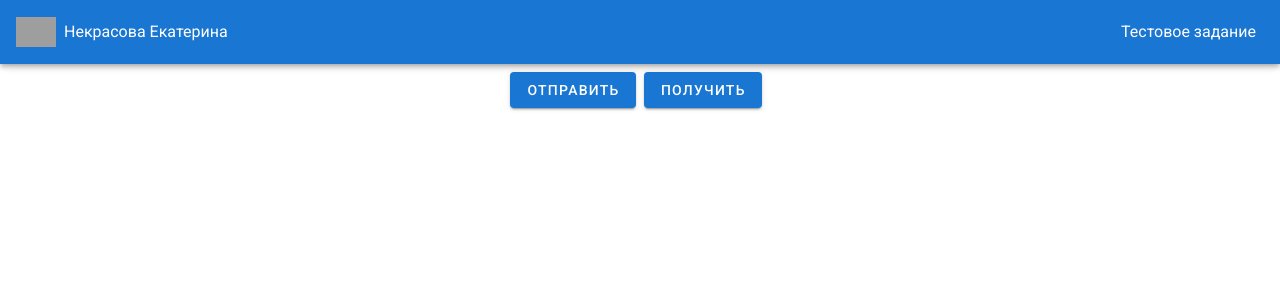
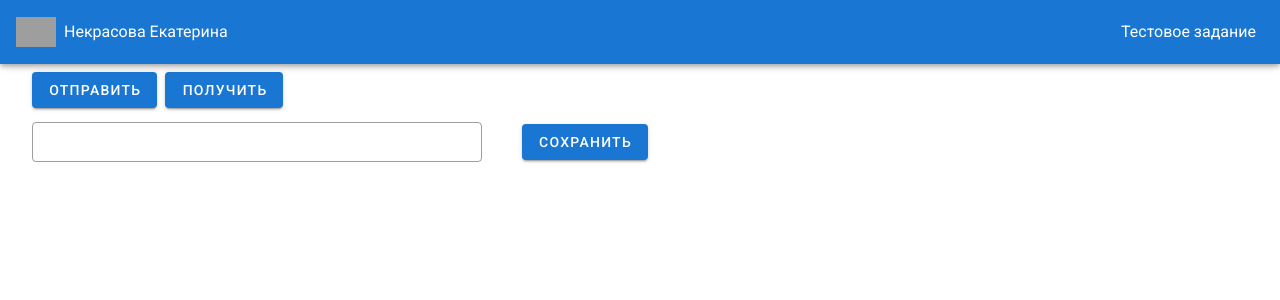
Before and after one commit to nekr-em/Test, a Vue app: page /#/ in a window 1280 px wide. Shown: the top 300 px of the page. Built offline with nearby package versions, Linux system fonts and the light colour scheme; grey boxes are pictures that could not be loaded.

Commit message:
Добавила блок с изменением имени

```diff
--- a/src/components/HeaderButtons.vue
+++ b/src/components/HeaderButtons.vue
@@ -1,5 +1,5 @@
 <template>
-  <div style="display: flex; justify-content: center">
+  <div style="display: flex;">
     <v-btn color="primary" class="mr-2 mt-2" @click="postt">
       Отправить
     </v-btn>
--- a/src/components/PeopleList.vue
+++ b/src/components/PeopleList.vue
@@ -1,6 +1,7 @@
 <template>
 <div class="mt-2 ml-2">
   <v-chip
+      @click="changeHuman(human.name)"
       class="mr-2"
       close
       v-for="human in people"
@@ -17,6 +18,15 @@ export default {
   props: {
     people: {
       type: Array,
+    },
+    human: {
+      type: String
+    },
+  },
+
+  methods: {
+    changeHuman(name) {
+      this.$emit('update:human', name)
     }
   },
 }
--- /dev/null
+++ b/src/components/UpdateInput.vue
@@ -0,0 +1,47 @@
+<template>
+<div class="mt-2 input-conteiner">
+  <v-text-field
+      class="mr-10"
+      dense
+      outlined
+      v-model="text"
+  />
+  <v-btn color="primary" class="mr-2 mt-2">
+    Сохранить
+  </v-btn>
+</div>
+</template>
+
+<script>
+export default {
+  props:{
+    human: {
+      type: String
+    },
+    humanId: {
+      type: Number
+    },
+  },
+  name: "UpdateInput",
+  data() {
+    return {
+      text: '',
+    }
+  },
+  watch: {
+    human(value) {
+      this.text = value;
+    }
+  }
+}
+</script>
+
+<style scoped>
+
+.input-conteiner {
+  display: flex;
+  align-items: baseline;
+  max-width: 50%;
+}
+
+</style>
--- a/src/views/HomeView.vue
+++ b/src/views/HomeView.vue
@@ -1,7 +1,8 @@
 <template>
-  <div>
+  <div class="ml-8">
     <header-buttons :people.sync="people"/>
-    <people-list :people="people"/>
+    <people-list :people="people" :human.sync="human"/>
+    <update-input :human="human"/>
   </div>
 </template>
 
@@ -9,15 +10,18 @@
 
 import HeaderButtons from "@/components/HeaderButtons";
 import PeopleList from "@/components/PeopleList";
+import UpdateInput from "@/components/UpdateInput";
 
 export default {
   name: 'HomeView',
   data() {
     return {
       people: [],
+      human: '',
     }
   },
   components: {
+    UpdateInput,
     PeopleList,
     HeaderButtons,
 
```
